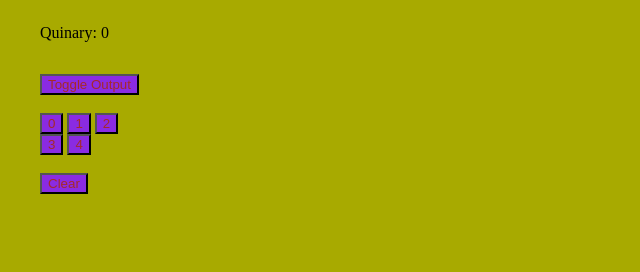
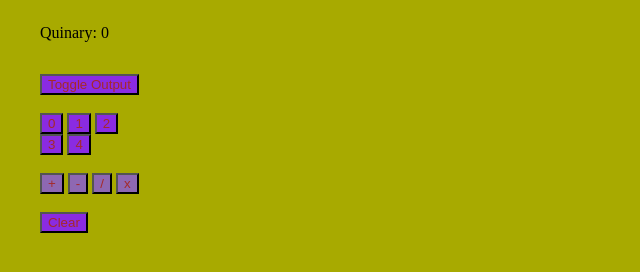
Before and after one commit to starksinclair/quinary-calculator-4, a website: page index.html in a window 1280 px wide. Shown: the whole page, without its empty margins (0-640 px from the left). Drawn offline with Linux system fonts and the light colour scheme.

Commit message:
Add calculator operation buttons.

```diff
--- a/css/style.css
+++ b/css/style.css
@@ -18,7 +18,11 @@ html, body{
 }
 .numberButtz{
     background-color:rgb(168, 170, 0);;
+}
 
+.opButton{
+    background-color: rgb(142, 104, 178);
+    color:brown;
 }
 
 #clear-btn{
--- a/index.html
+++ b/index.html
@@ -34,6 +34,14 @@
             <button class="numButton">4</button>
         </div><!--endNumberButtz-->
 
+        <div class="operationButtons">
+            <br>
+            <button class="opButton">+</button>
+            <button class="opButton">-</button>
+            <button class="opButton">/</button>
+            <button class="opButton">x</button>
+        </div><!--endOperationButtons-->
+
         <!--ClearButton-->
         <br>
         <button id="clear-btn">Clear</button>
```
